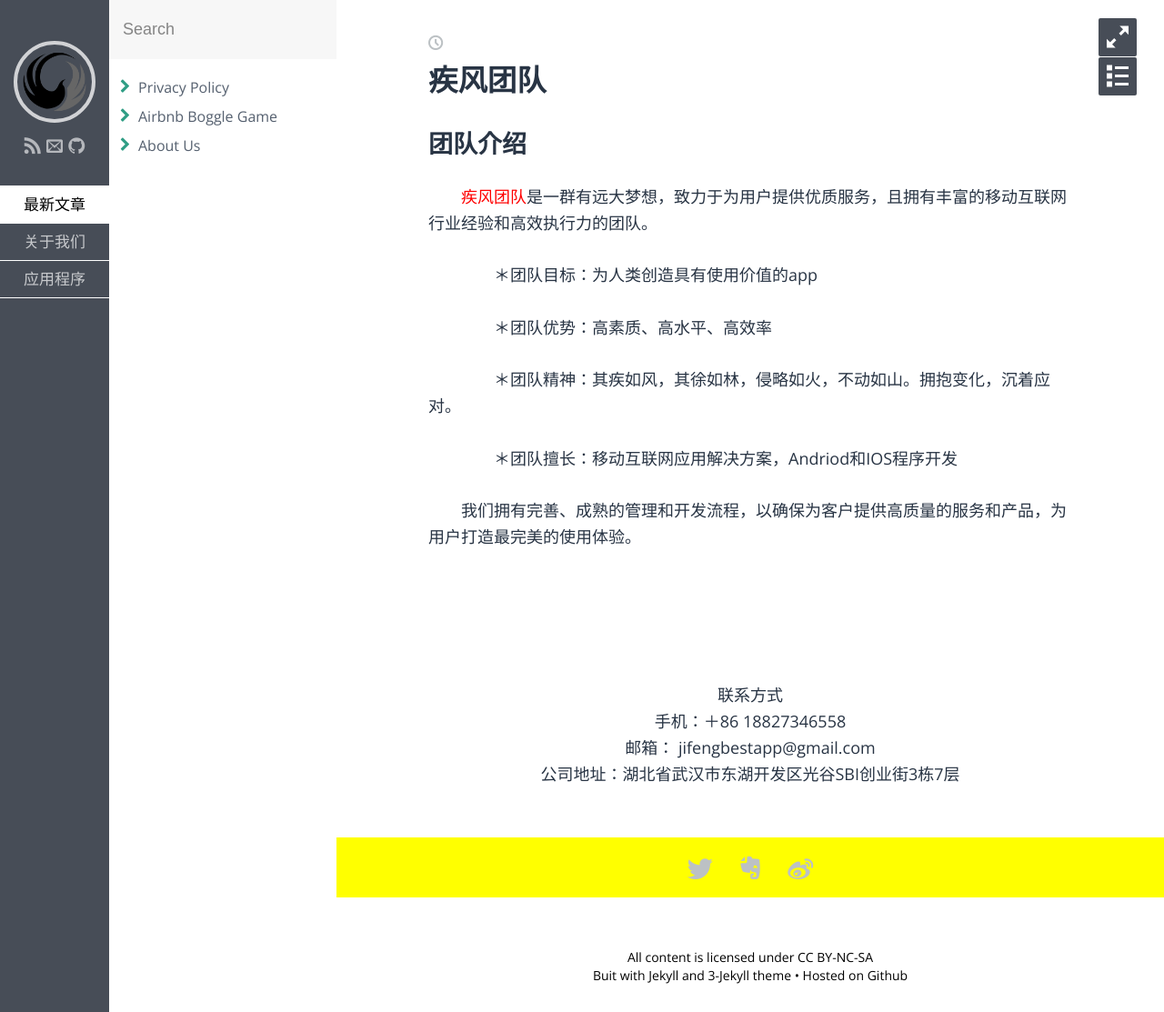
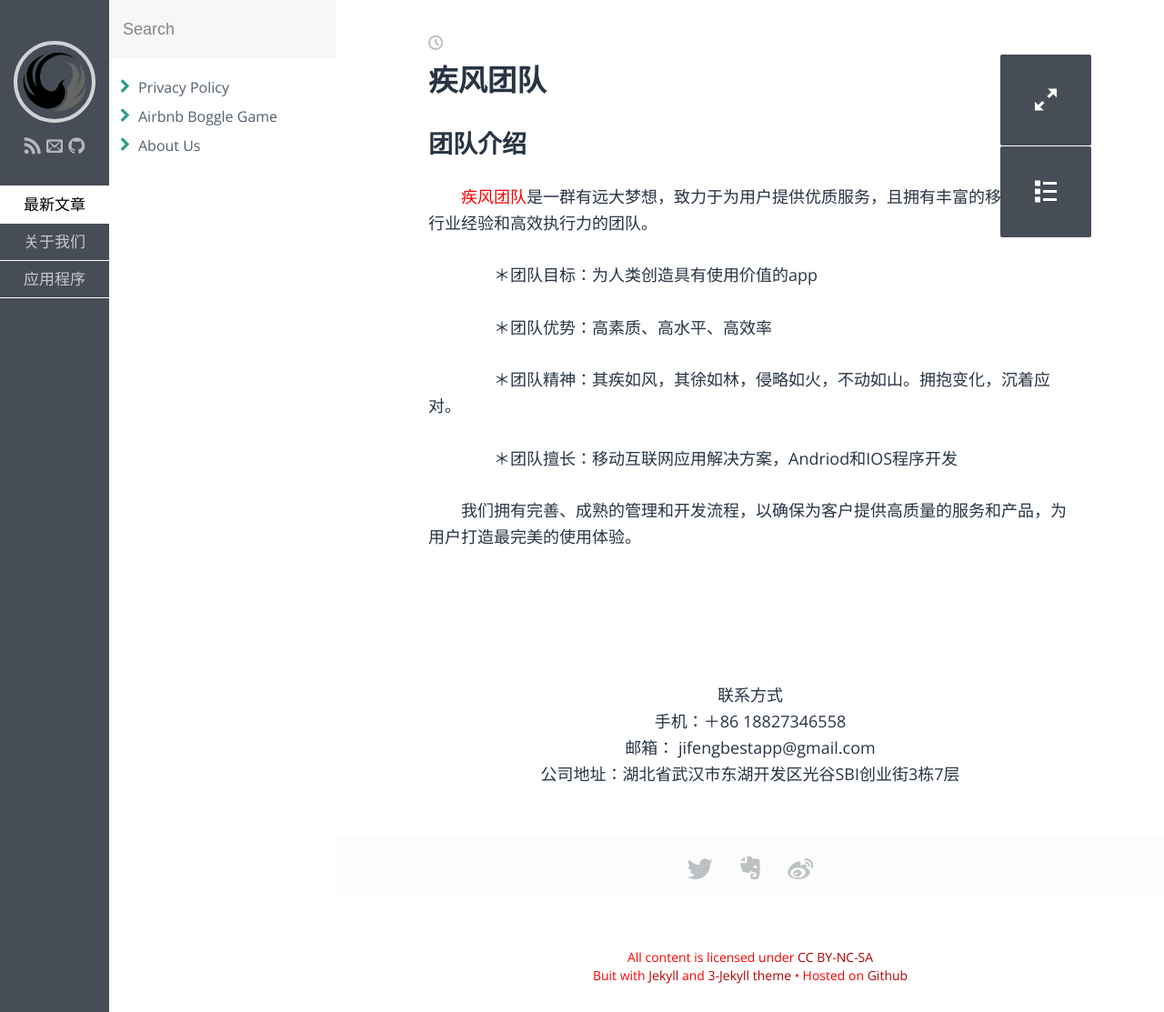
Before and after one commit to BestJiFeng/BestJiFeng.github.io, a Jekyll site: the page built from index.md, in a window 1280 px wide. Shown: the whole page at 91% size. Built offline with Jekyll 4.4.1, drawn with Linux system fonts in a browser that asks for light colours; some web fonts are replaced.

Commit message:
Update main.sass

```diff
--- a/css/main.sass
+++ b/css/main.sass
@@ -96,16 +96,16 @@ $post-font-size: 18px
 $post-line-height: 1.6
 $post-paragraph-spacing: 30px
 
-$post-hr-color: blue
+$post-hr-color: darken($post-bg, 5%)
 
-$post-share-bg: yellow
+$post-share-bg: darken($post-bg, 1%)
 $post-share-color: $post-meta-color
-$post-share-hover-color: green
+$post-share-hover-color: $gradient-end
 
 
 // # Footer (copyright)
 
-$footer-color: black
+$footer-color: red
 $footer-link-hover-color: $gradient-end
 
 $footer-font-size: 14px
@@ -115,12 +115,12 @@ $footer-line-height: 20px
 
 // # Menu button position
 
-$menu-top: 20px
-$menu-right: 30px
-$menu-size: 42px
+$menu-top:60px
+$menu-right: 80px
+$menu-size: 100px
 
 // # post toc
-$post-toc-width: 200px
+$post-toc-width: 500px
 $post-toc-bg: #fafafa
 $post-toc-border-color: #e5e8ec
 $post-toc-title-color: #2C353D
@@ -129,11 +129,11 @@ $post-toc-hover-color: #2EB695
 
 // # Customise webkit scrollbar
 
-$toc-scrollbar-width: 3px
-$toc-scrollbar-color: $gradient-end
+$toc-scrollbar-width: 10px
+$toc-scrollbar-color: red
 
-$code-scrollbar-height: 7px
-$code-scrollbar-color: $post-meta-color
+$code-scrollbar-height: 20px
+$code-scrollbar-color: red
 
 // # NProgerss
 
```
